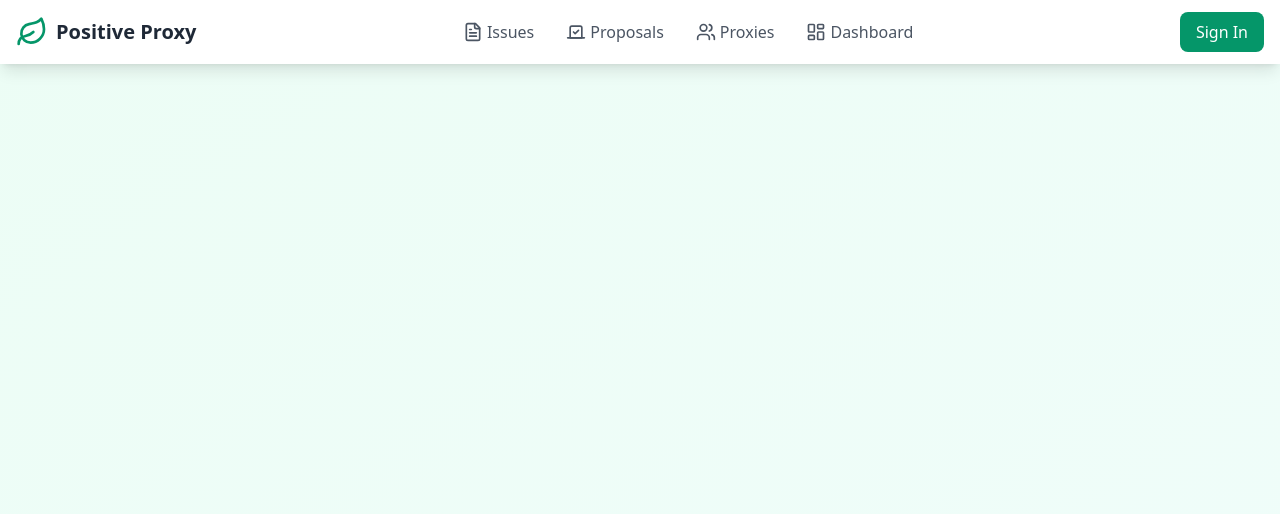
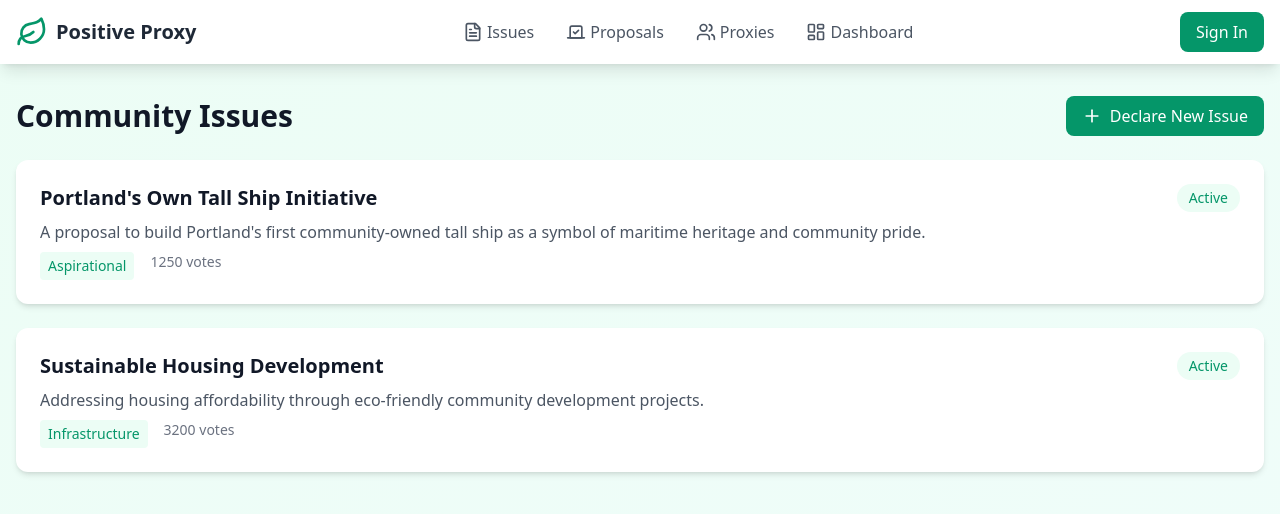
Before and after one commit to devafortun/Positive-Proxy-Sample, a React (Vite) app: page /issues in a window 1280 px wide. Shown: the top 514 px of the page. Built offline with nearby package versions, Linux system fonts and the light colour scheme.

Commit message:
feat(frontend): added issues and home

```diff
--- a/src/pages/Issues.tsx
+++ b/src/pages/Issues.tsx
@@ -1,5 +1,59 @@
-
+import React from 'react';
+import { Plus } from 'lucide-react';
 
 export function Issues() {
+  const issues = [
+    {
+      id: 1,
+      title: "Portland's Own Tall Ship Initiative",
+      description: "A proposal to build Portland's first community-owned tall ship as a symbol of maritime heritage and community pride.",
+      category: "Aspirational",
+      votes: 1250,
+      status: "Active",
+    },
+    {
+      id: 2,
+      title: "Sustainable Housing Development",
+      description: "Addressing housing affordability through eco-friendly community development projects.",
+      category: "Infrastructure",
+      votes: 3200,
+      status: "Active",
+    },
+  ];
 
+  return (
+    <div className="space-y-6">
+      <div className="flex justify-between items-center">
+        <h1 className="text-3xl font-bold text-gray-900">Community Issues</h1>
+        <button className="flex items-center space-x-2 bg-emerald-600 text-white px-4 py-2 rounded-lg hover:bg-emerald-700 transition-colors">
+          <Plus className="h-5 w-5" />
+          <span>Declare New Issue</span>
+        </button>
+      </div>
+
+      <div className="grid gap-6">
+        {issues.map((issue) => (
+          <div key={issue.id} className="bg-white p-6 rounded-xl shadow-md hover:shadow-lg transition-shadow">
+            <div className="flex justify-between items-start">
+              <div className="space-y-2">
+                <h3 className="text-xl font-semibold text-gray-900">{issue.title}</h3>
+                <p className="text-gray-600">{issue.description}</p>
+                <div className="flex space-x-4">
+                  <span className="text-sm text-emerald-600 bg-emerald-50 px-2 py-1 rounded">
+                    {issue.category}
+                  </span>
+                  <span className="text-sm text-gray-500">
+                    {issue.votes} votes
+                  </span>
+                </div>
+              </div>
+              <span className="text-sm font-medium text-emerald-600 bg-emerald-50 px-3 py-1 rounded-full">
+                {issue.status}
+              </span>
+            </div>
+          </div>
+        ))}
+      </div>
+    </div>
+  );
 }
```
